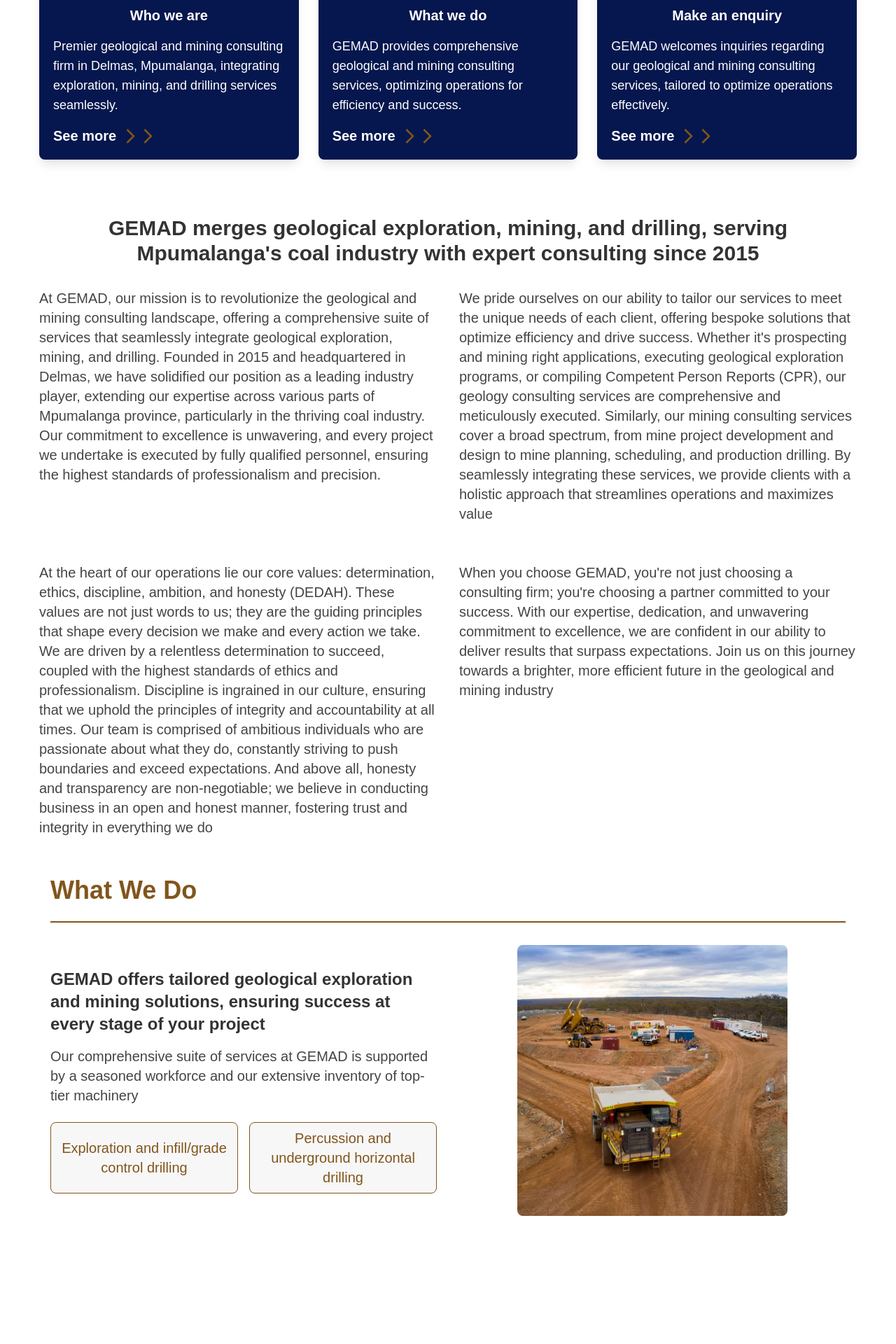
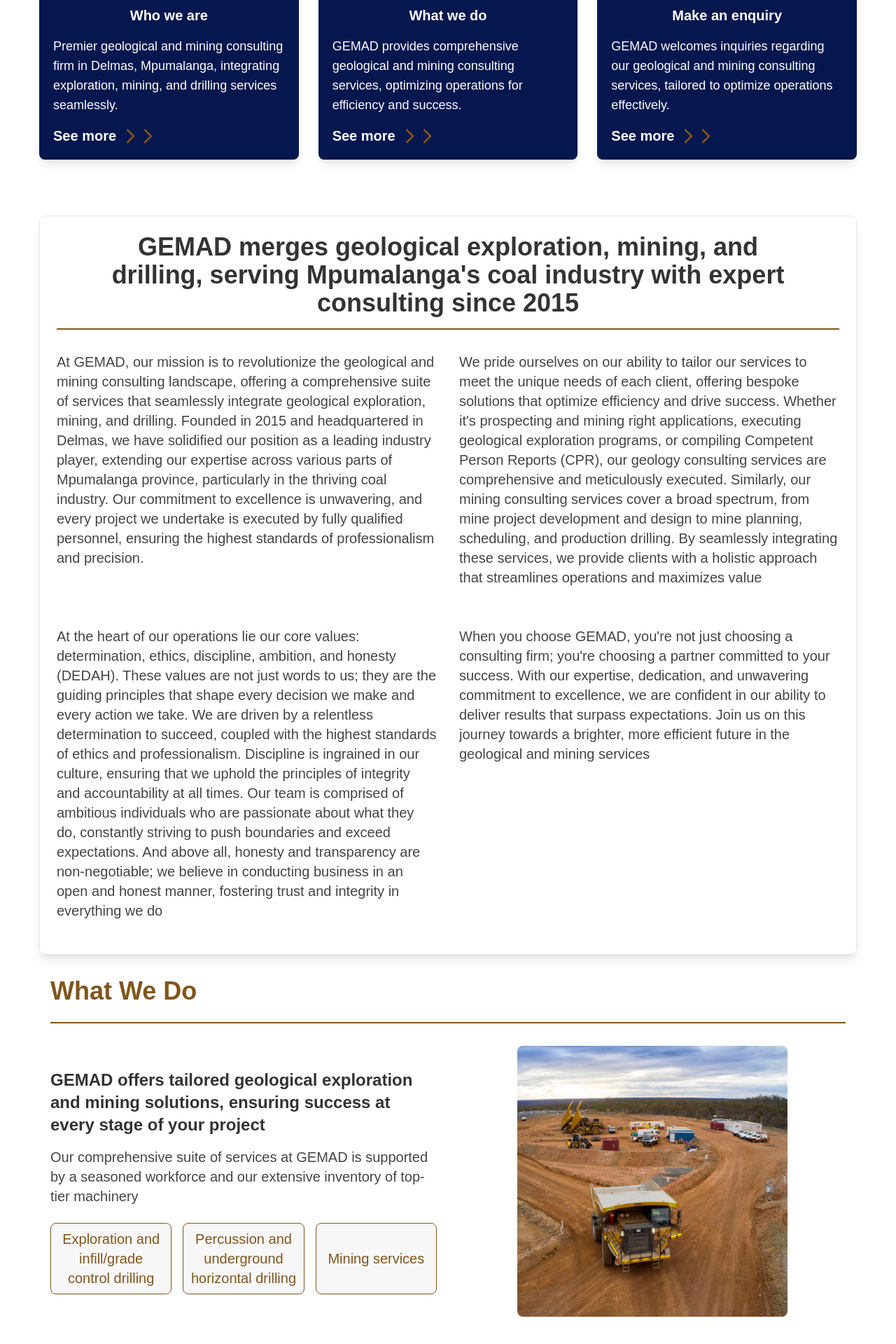
Before and after one commit to munashex/gemad, a React (Vite) app: page / in a window 1280 px wide. Shown: the part 590-2510 px from the top of the page at 70% size. Before the commit the page ends 2439 px from the top, so only its background shows below. Built offline with nearby package versions, Linux system fonts and the light colour scheme; what tailwindcss-animated would draw is missing.

Commit message:
done with homepage

```diff
--- a/src/Pages/Overview.jsx
+++ b/src/Pages/Overview.jsx
@@ -5,17 +5,20 @@
 function Overview() {
   return (
     <div className="my-[3rem] md:my-[5rem]">
-      <h1 className="text-xl md:text-2xl lg:text-3xl text-center font-bold text-[#333] mb-8">
+      <div className="shadow-lg p-3 lg:p-6 border rounded-lg">
+      <h1 className="text-xl md:text-2xl lg:text-4xl text-center mx-0 lg:mx-12  font-bold text-[#333] ">
         GEMAD merges geological exploration, mining, and drilling, serving Mpumalanga's coal industry with expert consulting since 2015
       </h1>
+      <hr className="border border-[#81551c] mb-8 my-4"/>
 
-      <div className="grid grid-cols-1 md:grid-cols-2 gap-8">
+      <div className="grid grid-cols-1 md:grid-cols-2 gap-8 ">
   {whatwedo.map((text, index) => (
     <div key={index} className="flex flex-col">
       <p className="text-lg  md:text-xl mb-6 text-[#444] leading-relaxed">{text.paragraph}</p>
     </div>
   ))}
 </div>
+      </div>
 
 <div className="container mx-auto px-4 py-8">
   <h1 className="text-3xl md:text-4xl font-bold text-[#81551c] mb-6">What We Do</h1>
@@ -26,12 +29,15 @@
       <h2 className="text-xl md:text-2xl font-bold mb-4 text-[#333]">GEMAD offers tailored geological exploration and mining solutions, ensuring success at every stage of your project</h2>
       <p className="text-lg md:text-xl mb-6 text-[#444]">Our comprehensive suite of services at GEMAD is supported by a seasoned workforce and our extensive inventory of top-tier machinery</p>
 
-      <div className="grid grid-cols-1 md:grid-cols-2 gap-4">
+      <div className="grid grid-cols-1 md:grid-cols-3 gap-4">
         <button className="rounded-lg border hover:text-white hover:bg-[#05172e] hover:border-white border-[#81551c] p-2 text-lg md:text-xl text-center bg-[#f7f7f7] text-[#81551c]">
           Exploration and infill/grade control drilling
         </button>
         <button className="rounded-lg border hover:text-white hover:bg-[#05172e] hover:border-white md:text-xl border-[#81551c] p-2 text-lg text-center bg-[#f7f7f7] text-[#81551c]">
           Percussion and underground horizontal drilling
+          </button>
+          <button className="rounded-lg border hover:text-white hover:bg-[#05172e] hover:border-white md:text-xl border-[#81551c] p-2 text-lg text-center bg-[#f7f7f7] text-[#81551c]">
+          Mining services
           </button>
       </div>
     </div>
--- a/src/data/homeData.js
+++ b/src/data/homeData.js
@@ -13,6 +13,6 @@
     },
     {
     id: 4,
-    paragraph: "When you choose GEMAD, you're not just choosing a consulting firm; you're choosing a partner committed to your success. With our expertise, dedication, and unwavering commitment to excellence, we are confident in our ability to deliver results that surpass expectations. Join us on this journey towards a brighter, more efficient future in the geological and mining industry"
+    paragraph: "When you choose GEMAD, you're not just choosing a consulting firm; you're choosing a partner committed to your success. With our expertise, dedication, and unwavering commitment to excellence, we are confident in our ability to deliver results that surpass expectations. Join us on this journey towards a brighter, more efficient future in the geological and mining services"
     }
 ]
```
